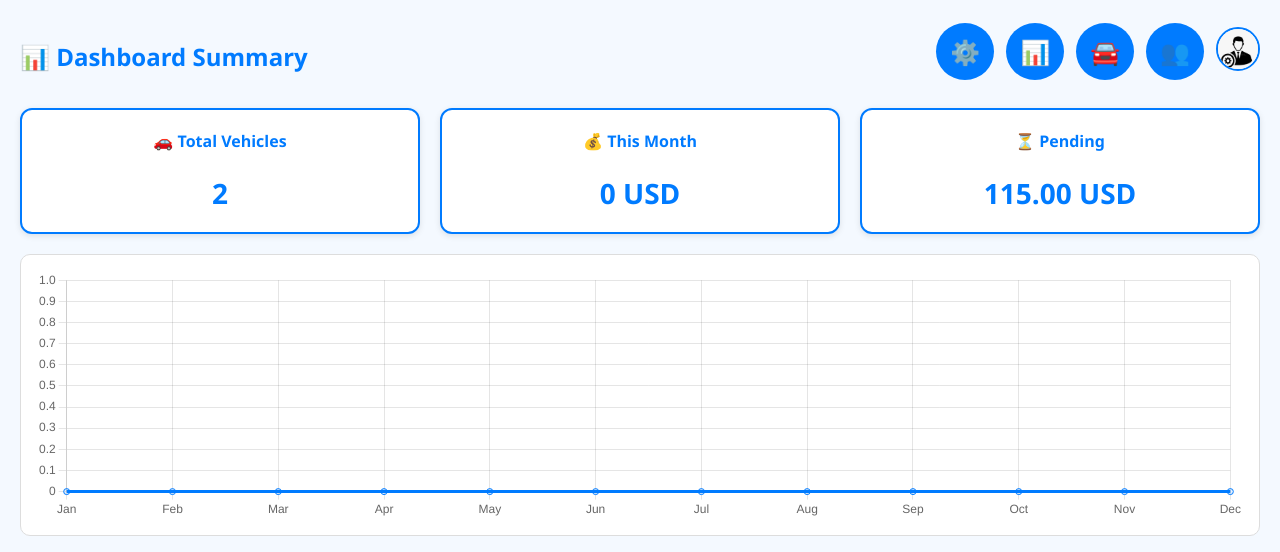
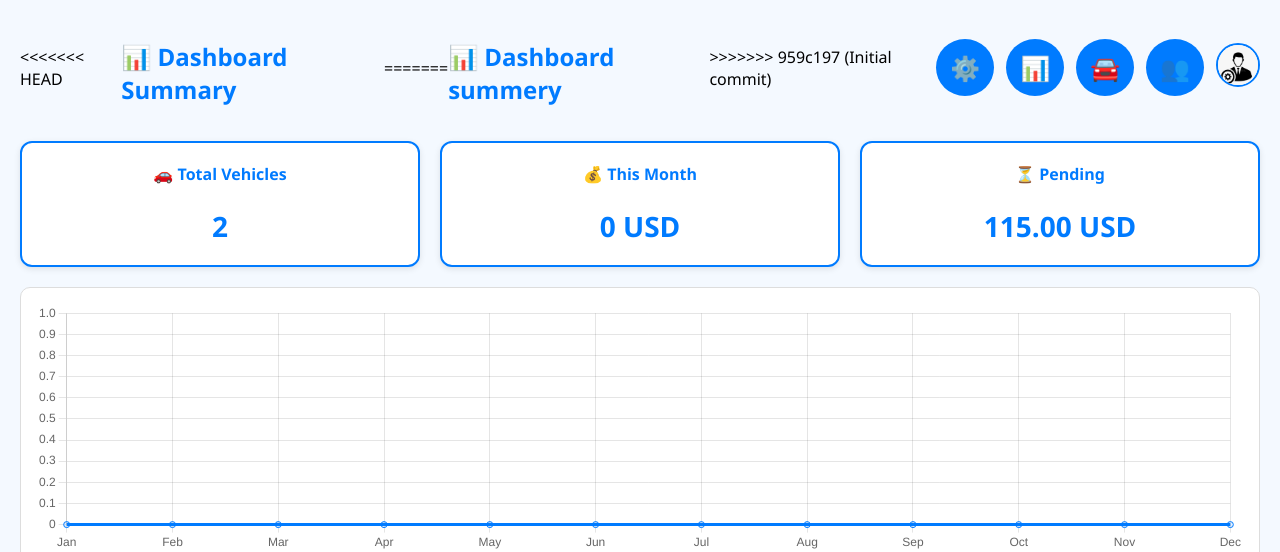
Before and after one commit to m-f-tax/road-tax, a PHP site: page /dashboard/dashboard_home.php in a window 1280 px wide. Shown: the top 552 px of the page. Run offline with PHP 8.4, Linux system fonts and the light colour scheme; data comes from the database, SQL or seed files in the repository.

Commit message:
Initial commit

```diff
--- a/dashboard/dashboard_home.php
+++ b/dashboard/dashboard_home.php
@@ -130,7 +130,11 @@ while ($row = $pie_result->fetch_assoc()) {
 <body>
 
 <div class="top-bar">
+<<<<<<< HEAD
   <h2>📊 Dashboard Summary</h2>
+=======
+  <h2>📊 Dashboard summery</h2>
+>>>>>>> 959c197 (Initial commit)
   <div class="profile-box">
     <a href="settings" class="emoji" data-title="Setting">⚙️</a>
     <a href="../generate/generate_report" class="emoji" data-title="Report">📊</a>
```
